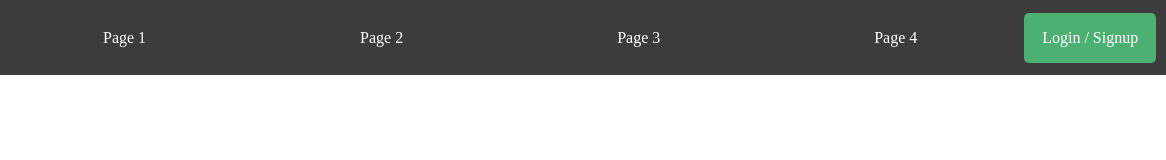
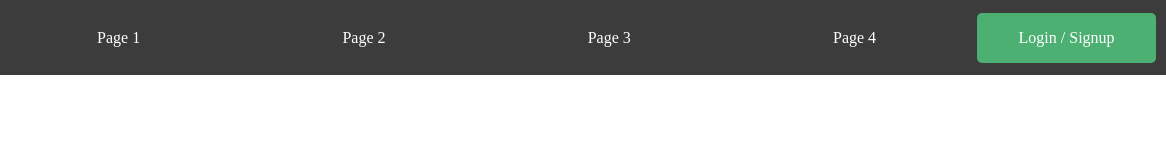
Before and after one commit to PanavShah1/Cyber-cypher-finals, a plain HTML site: page src/pages/index.html in a window 1280 px wide. Shown: the full height of the page, 114-1280 px from the left. Drawn offline with Linux system fonts and the light colour scheme.

Commit message:
more changes

```diff
--- a/src/pages/index.html
+++ b/src/pages/index.html
@@ -9,6 +9,7 @@
 <body>
     <div class="navbar">
         <img src="../resources/images/logo.png" alt="">
+        <div class="right-navbar"></div>
         <div class="nav-item">Page 1</div>
         <div class="nav-item">Page 2</div>
         <div class="nav-item">Page 3</div>
--- a/src/resources/styles/home.css
+++ b/src/resources/styles/home.css
@@ -40,7 +40,7 @@
 
 .login-div{
     border-radius: 5px;
-    width: 700px;
+    width: 1000px;
     height: 50px;
     display: flex;
     align-items: center;
```
